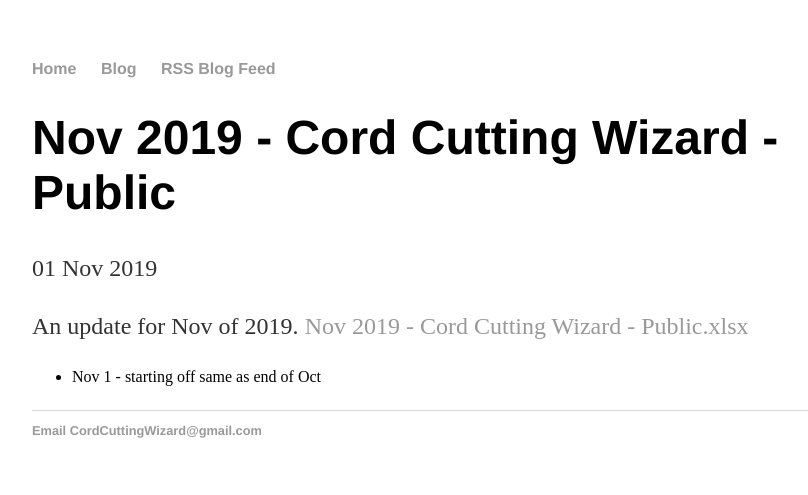
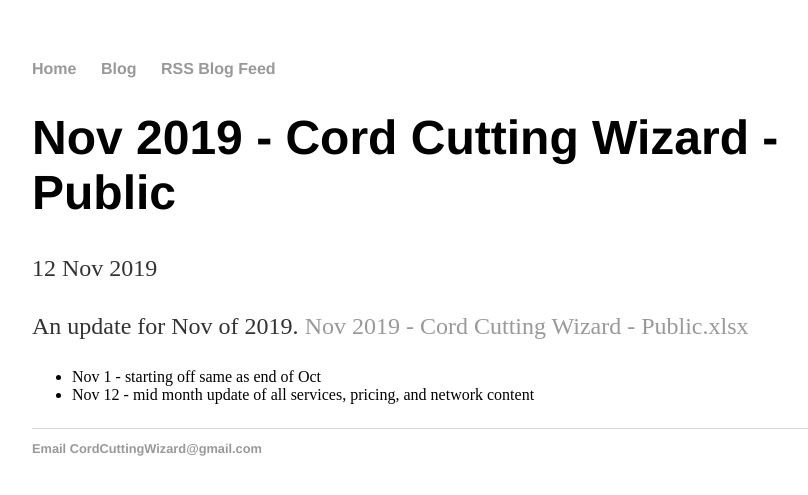
Before and after one commit to wjhladik/wjhladik.github.io, a Jekyll site: the page built from _posts/2019-11-12-Nov-2019-Cord-Cutting-Wizard-Public.md, in a window 1280 px wide. Shown: the top 495 px of the page, without its empty margins (160-968 px from the left). Built offline with Jekyll 4.4.1, drawn with Linux system fonts in a browser that asks for light colours.

Commit message:
Update and rename 2019-11-01-Nov-2019-Cord-Cutting-Wizard-Public.md to 2019-11-12-Nov-2019-Cord-Cutting-Wizard-Public.md

```diff
--- a/_posts/2019-11-01-Nov-2019-Cord-Cutting-Wizard-Public.md
+++ b/_posts/2019-11-12-Nov-2019-Cord-Cutting-Wizard-Public.md
@@ -1,9 +1,10 @@
 ---
 layout: post
 title: "Nov 2019 - Cord Cutting Wizard - Public"
-date: 2019-11-01
+date: 2019-11-12
 ---
 <p>An update for Nov of 2019. <a href="/Nov 2019 - Cord Cutting Wizard - Public.xlsx">Nov 2019 - Cord Cutting Wizard - Public.xlsx</a>
   <p>
     <ul>
       <li>Nov 1 - starting off same as end of Oct
+      <li>Nov 12 - mid month update of all services, pricing, and network content
```
